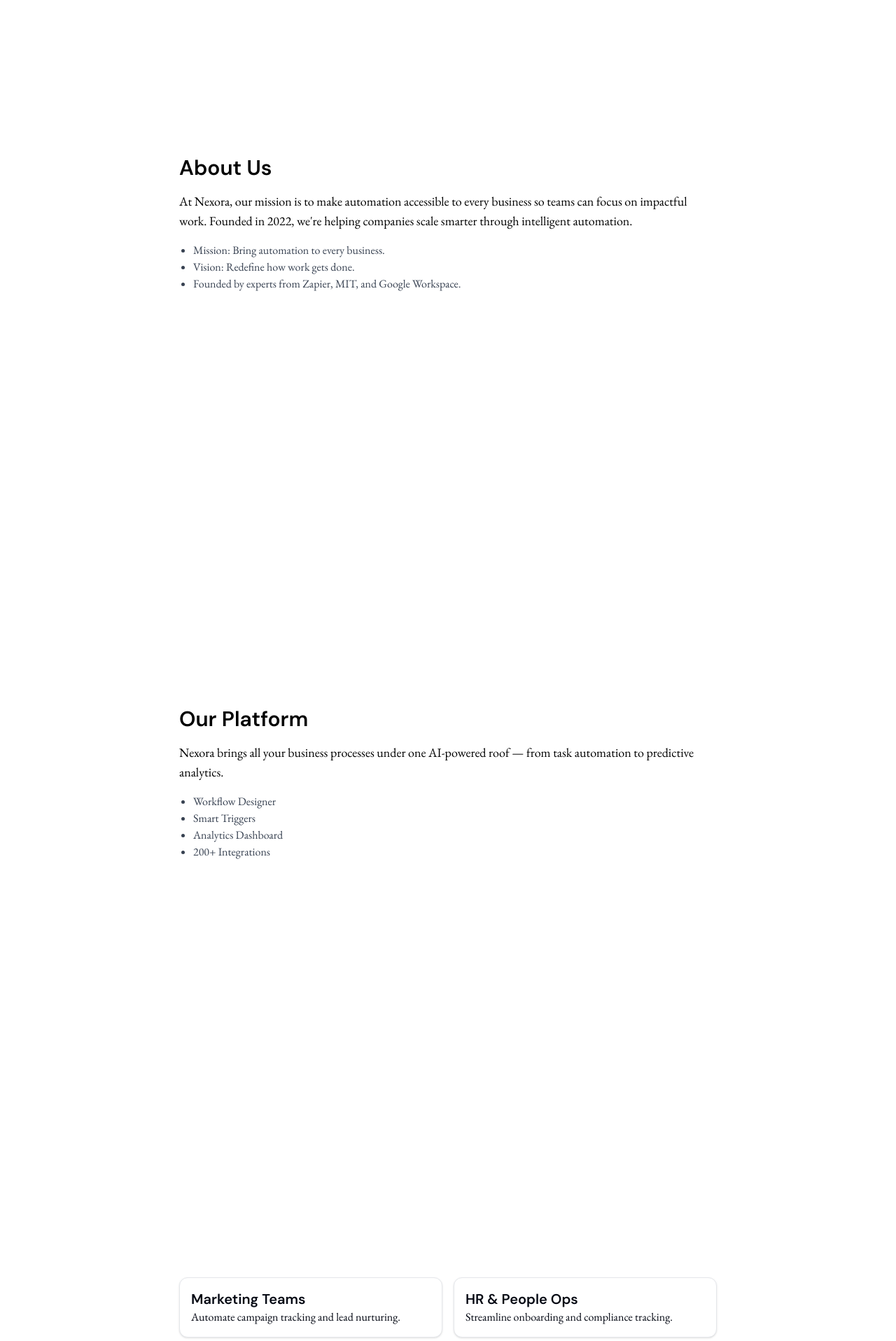
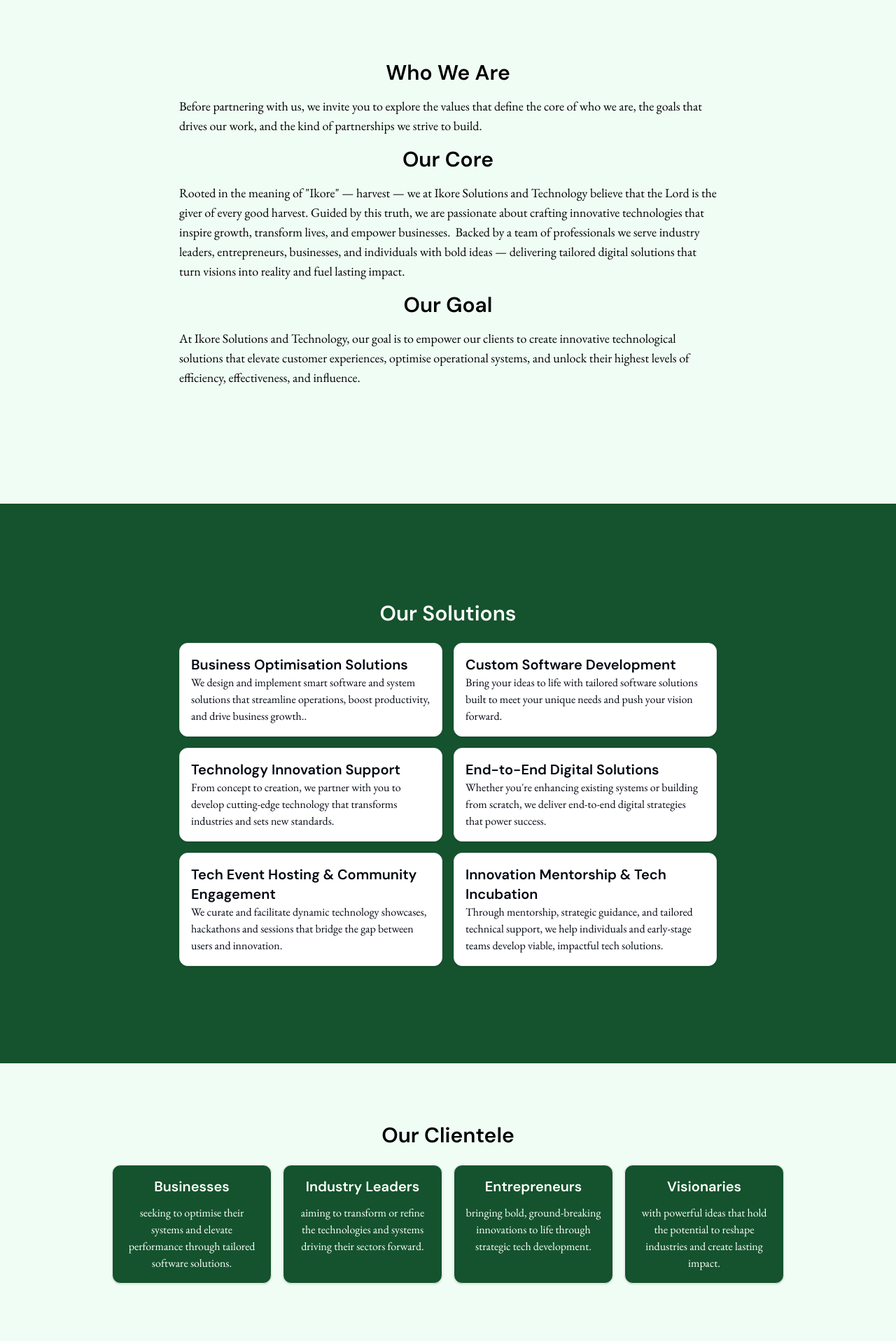
Before and after one commit to OluwaJudah/ikore, a Next.js app: page / in a window 1280 px wide. Shown: the part 880-2797 px from the top of the page at 70% size. Built offline with nearby package versions, Linux system fonts and the light colour scheme.

Commit message:
refactor: updated styling

```diff
--- a/app/layout.tsx
+++ b/app/layout.tsx
@@ -6,9 +6,9 @@
 import { ReactNode } from "react";
 
 export const metadata: Metadata = {
-  title: "Nexora | AI-Powered Automation for Business",
+  title: "iKore | AI-Powered Automation for Business",
   description:
-    "Nexora helps you automate workflows, streamline operations, and grow faster with AI.",
+    "iKore helps you automate workflows, streamline operations, and grow faster with AI.",
 };
 
 export default function RootLayout({ children }: { children: ReactNode }) {
--- a/app/page.tsx
+++ b/app/page.tsx
@@ -41,14 +41,11 @@
           <a href="#about" className="hover:underline">
             About
           </a>
-          <a href="#platform" className="hover:underline">
-            Platform
-          </a>
           <a href="#solutions" className="hover:underline">
             Solutions
           </a>
-          <a href="#case-studies" className="hover:underline">
-            Case Studies
+          <a href="#platform" className="hover:underline">
+            Clientele
           </a>
           <a href="#contact" className="hover:underline">
             Contact
@@ -91,18 +88,18 @@
               About
             </a>
             <a
-              href="#platform"
-              className="hover:underline"
-              onClick={() => setMenuOpen(false)}
-            >
-              Platform
-            </a>
-            <a
               href="#solutions"
               className="hover:underline"
               onClick={() => setMenuOpen(false)}
             >
               Solutions
+            </a>
+            <a
+              href="#platform"
+              className="hover:underline"
+              onClick={() => setMenuOpen(false)}
+            >
+              Clientele
             </a>
             <a
               href="#case-studies"
@@ -125,7 +122,7 @@
       {/* Hero Section */}
       <motion.div
         id="hero"
-        className="min-h-screen bg-green-800 w-full flex flex-col justify-center pt-20"
+        className="min-h-screen bg-green-900 w-full flex flex-col justify-center pt-20"
         initial={{ opacity: 0 }}
         animate={{ opacity: 1 }}
         transition={{ duration: 1.2 }}
@@ -163,140 +160,248 @@
       {/* About Us */}
       <div
         id="about"
-        className="min-h-screen flex flex-col justify-center gap-8 px-4 sm:px-6 md:px-12 lg:px-20 xl:px-64 py-12"
+        className="bg-green-50 min-h-screen flex flex-col justify-center gap-8 px-4 sm:px-6 md:px-12 lg:px-20 xl:px-64 py-12"
       >
         <section className="space-y-4">
-          <h2 className="text-2xl sm:text-3xl font-semibold font-sans">
-            About Us
+          <h2 className="text-2xl text-center sm:text-3xl font-semibold font-sans">
+            Who We Are
           </h2>
           <p className="font-light text-base sm:text-lg">
-            At Nexora, our mission is to make automation accessible to every
-            business so teams can focus on impactful work. Founded in 2022,
-            we're helping companies scale smarter through intelligent
-            automation.
-          </p>
-          <ul className="list-disc pl-5 text-gray-700 text-sm sm:text-base">
-            <li>Mission: Bring automation to every business.</li>
-            <li>Vision: Redefine how work gets done.</li>
-            <li>Founded by experts from Zapier, MIT, and Google Workspace.</li>
-          </ul>
-        </section>
-      </div>
-
-      {/* Product Overview */}
-      <div
-        id="platform"
-        className="min-h-screen flex flex-col justify-center gap-8 px-4 sm:px-6 md:px-12 lg:px-20 xl:px-64 py-12"
-      >
-        <section className="space-y-4">
-          <h2 className="text-2xl sm:text-3xl font-semibold font-sans">
-            Our Platform
+            Before partnering with us, we invite you to explore the values that
+            define the core of who we are, the goals that drives our work, and
+            the kind of partnerships we strive to build.
+          </p>{" "}
+          <h2 className="text-2xl text-center sm:text-3xl font-semibold font-sans">
+            Our Core
           </h2>
           <p className="font-light text-base sm:text-lg">
-            Nexora brings all your business processes under one AI-powered roof
-            — from task automation to predictive analytics.
+            Rooted in the meaning of "Ikore" — harvest — we at Ikore Solutions
+            and Technology believe that the Lord is the giver of every good
+            harvest. Guided by this truth, we are passionate about crafting
+            innovative technologies that inspire growth, transform lives, and
+            empower businesses. ​ Backed by a team of professionals we serve
+            industry leaders, entrepreneurs, businesses, and individuals with
+            bold ideas — delivering tailored digital solutions that turn visions
+            into reality and fuel lasting impact.{" "}
           </p>
-          <ul className="list-disc pl-5 text-gray-700 text-sm sm:text-base">
-            <li>Workflow Designer</li>
-            <li>Smart Triggers</li>
-            <li>Analytics Dashboard</li>
-            <li>200+ Integrations</li>
-          </ul>
+          <h2 className="text-2xl text-center sm:text-3xl font-semibold font-sans">
+            Our Goal
+          </h2>
+          <p className="font-light text-base sm:text-lg">
+            At Ikore Solutions and Technology, our goal is to empower our
+            clients to create innovative technological solutions that elevate
+            customer experiences, optimise operational systems, and unlock their
+            highest levels of efficiency, effectiveness, and influence.
+          </p>
         </section>
       </div>
 
       {/* Solutions */}
       <div
         id="solutions"
-        className="min-h-screen flex flex-col justify-center gap-8 px-4 sm:px-6 md:px-12 lg:px-20 xl:px-64 py-12"
+        className="bg-green-900  min-h-screen flex flex-col justify-center gap-8 px-4 sm:px-6 md:px-12 lg:px-20 xl:px-64 py-12"
       >
-        <section className="grid gap-4 sm:grid-cols-2">
+        <section>
+          <h2 className="text-2xl text-white text-center sm:text-3xl font-semibold font-sans mb-6">
+            Our Solutions
+          </h2>
+          <div className="grid gap-4 sm:grid-cols-2">
             <Card>
               <CardContent className="p-4">
                 <h3 className="text-lg sm:text-xl font-semibold font-sans">
-                Marketing Teams
+                  Business Optimisation Solutions
                 </h3>
-              <p>Automate campaign tracking and lead nurturing.</p>
+                <p>
+                  We design and implement smart software and system solutions
+                  that streamline operations, boost productivity, and drive
+                  business growth..
+                </p>
               </CardContent>
             </Card>
             <Card>
               <CardContent className="p-4">
                 <h3 className="text-lg sm:text-xl font-semibold font-sans">
-                HR & People Ops
+                  Custom Software Development
                 </h3>
-              <p>Streamline onboarding and compliance tracking.</p>
+                <p>
+                  Bring your ideas to life with tailored software solutions
+                  built to meet your unique needs and push your vision forward.
+                </p>
               </CardContent>
             </Card>
             <Card>
               <CardContent className="p-4">
                 <h3 className="text-lg sm:text-xl font-semibold font-sans">
-                Finance Teams
+                  Technology Innovation Support
                 </h3>
-              <p>Automate reporting and budget approvals.</p>
+                <p>
+                  From concept to creation, we partner with you to develop
+                  cutting-edge technology that transforms industries and sets
+                  new standards.
+                </p>
               </CardContent>
             </Card>
             <Card>
               <CardContent className="p-4">
                 <h3 className="text-lg sm:text-xl font-semibold font-sans">
-                IT & Support
+                  End-to-End Digital Solutions
                 </h3>
-              <p>Manage tickets and asset provisioning.</p>
+                <p>
+                  Whether you're enhancing existing systems or building from
+                  scratch, we deliver end-to-end digital strategies that power
+                  success.
+                </p>
               </CardContent>
             </Card>
+            <Card>
+              <CardContent className="p-4">
+                <h3 className="text-lg sm:text-xl font-semibold font-sans">
+                  Tech Event Hosting & Community Engagement
+                </h3>
+                <p>
+                  We curate and facilitate dynamic technology showcases,
+                  hackathons and sessions that bridge the gap between users and
+                  innovation.{" "}
+                </p>
+              </CardContent>
+            </Card>
+            <Card>
+              <CardContent className="p-4">
+                <h3 className="text-lg sm:text-xl font-semibold font-sans">
+                  Innovation Mentorship & Tech Incubation{" "}
+                </h3>
+                <p>
+                  Through mentorship, strategic guidance, and tailored technical
+                  support, we help individuals and early-stage teams develop
+                  viable, impactful tech solutions.
+                </p>
+              </CardContent>
+            </Card>
+          </div>
         </section>
       </div>
 
-      {/* Case Studies */}
       <div
-        id="case-studies"
-        className="min-h-screen flex flex-col justify-center gap-8 px-4 sm:px-6 md:px-12 lg:px-20 xl:px-64 py-12"
+        id="platform"
+        className="bg-green-50 min-h-[400px] flex flex-col justify-center gap-8 px-4 sm:px-6 md:px-12 lg:px-20 xl:px-40 py-12"
       >
-        <section className="space-y-4">
-          <h2 className="text-2xl sm:text-3xl font-semibold font-sans">
-            Success Stories
+        <section>
+          <h2 className="text-2xl text-center sm:text-3xl font-semibold font-sans mb-6">
+            Our Clientele
           </h2>
-          <Card>
-            <CardContent className="p-4">
-              <blockquote className="italic font-light text-base sm:text-lg">
-                "By using Nexora, we reduced our project turnaround time by 42%
-                and saved over 400 staff hours per month."
-              </blockquote>
-              <p className="mt-2 text-sm sm:text-base text-gray-600">
-                — Rachel T., Director of Operations at BrightTech
+          <div className="grid gap-4 sm:grid-cols-4">
+            <Card className="bg-green-900">
+              <CardContent className="p-4 text-center flex flex-col gap-3">
+                <h3 className="text-lg text-white sm:text-xl font-semibold font-sans">
+                  Businesses
+                </h3>
+                <p className="text-white">
+                  seeking to optimise their systems and elevate performance
+                  through tailored software solutions.
                 </p>
               </CardContent>
             </Card>
+            <Card className="bg-green-900">
+              <CardContent className="p-4 text-center flex flex-col gap-3">
+                <h3 className="text-lg text-white sm:text-xl font-semibold font-sans">
+                  Industry Leaders
+                </h3>
+                <p className="text-white">
+                  aiming to transform or refine the technologies and systems
+                  driving their sectors forward.
+                </p>
+              </CardContent>
+            </Card>
+            <Card className="bg-green-900">
+              <CardContent className="p-4 text-center flex flex-col gap-3">
+                <h3 className="text-lg text-white sm:text-xl font-semibold font-sans">
+                  Entrepreneurs
+                </h3>
+                <p className="text-white">
+                  bringing bold, ground-breaking innovations to life through
+                  strategic tech development.
+                </p>
+              </CardContent>
+            </Card>
+            <Card className="bg-green-900">
+              <CardContent className="p-4 text-center flex flex-col gap-3">
+                <h3 className="text-lg text-white sm:text-xl font-semibold font-sans">
+                  Visionaries
+                </h3>
+                <p className="text-white">
+                  with powerful ideas that hold the potential to reshape
+                  industries and create lasting impact.
+                </p>
+              </CardContent>
+            </Card>
+          </div>
         </section>
       </div>
 
-      {/* Contact */}
-      <div
+      {/* Contact Section */}
+      <section
         id="contact"
-        className="min-h-screen flex flex-col justify-center gap-8 px-4 sm:px-6 md:px-12 lg:px-20 xl:px-64 py-12"
+        className="bg-green-900 min-h-screen pt-40 px-4 sm:px-6 md:px-20 lg:px-32 py-16 space-y-12"
       >
-        <section className="space-y-4">
-          <h2 className="text-2xl sm:text-3xl font-semibold font-sans">
+        <h2 className="text-4xl font-bold font-sans text-center text-white">
           Contact Us
         </h2>
-          <p>Email: hello@nexora.ai</p>
-          <p>Phone: +1 (888) 123-4567</p>
-          <p>Address: 222 Innovation Way, San Francisco, CA</p>
+        <p className="text-center text-gray-600  text-white">
+          To get in contact with us fill in the form and we'll get back to you.
+        </p>
+        <form className="max-w-2xl mx-auto space-y-6">
+          <input
+            type="text"
+            placeholder="Your Name"
+            className="w-full p-3 border rounded-md"
+            required
+          />
+          <input
+            type="email"
+            placeholder="Your Email"
+            className="w-full p-3 border rounded-md"
+            required
+          />
+          <textarea
+            placeholder="Your Message"
+            className="w-full p-3 border rounded-md h-32"
+            required
+          ></textarea>
+          <Button type="submit">Send Message</Button>
+        </form>
       </section>
+
+      {/* Footer */}
+      <footer className="bg-green-900 text-white py-8 px-4 sm:px-6 md:px-20 lg:px-32 space-y-4">
+        <div className="text-center">
+          <p className="font-semibold">
+            IKORE Solutions and Technology​ PTY (LTD)
+          </p>
+          <p>
+            Corner Tyrwhitt and, 24 Cradock Ave, Rosebank, Johannesburg, 2196
+          </p>
+          <p>info@ikoresolutionsandtech.com</p>
         </div>
-
-      {/* CTA Section */}
-      <section className="text-center space-y-4 px-4 sm:px-6 md:px-12 lg:px-20 xl:px-64 py-12">
-        <h2 className="text-2xl sm:text-3xl font-bold font-sans">
-          Ready to Automate Your Workflow?
-        </h2>
-        <p className="text-gray-600 font-light text-base sm:text-lg">
-          Start your 14-day free trial or book a personalized demo today.
-        </p>
         <div className="flex justify-center gap-4">
-          <Button>Book a Demo</Button>
-          <Button variant="outline">Start Free Trial</Button>
+          <a href="#" className="underline">
+            Privacy Policy
+          </a>
+          <a href="#" className="underline">
+            POPIA
+          </a>
+          <div className="flex gap-4">
+            <a href="#" aria-label="Twitter">
+              🐦
+            </a>
+            <a href="#" aria-label="LinkedIn">
+              💼
+            </a>
+            <a href="#" aria-label="Facebook">
+              📘
+            </a>
           </div>
-      </section>
+        </div>
+      </footer>
     </div>
   );
 }
```
Lines whose indentation alone changed are shown as unchanged.
